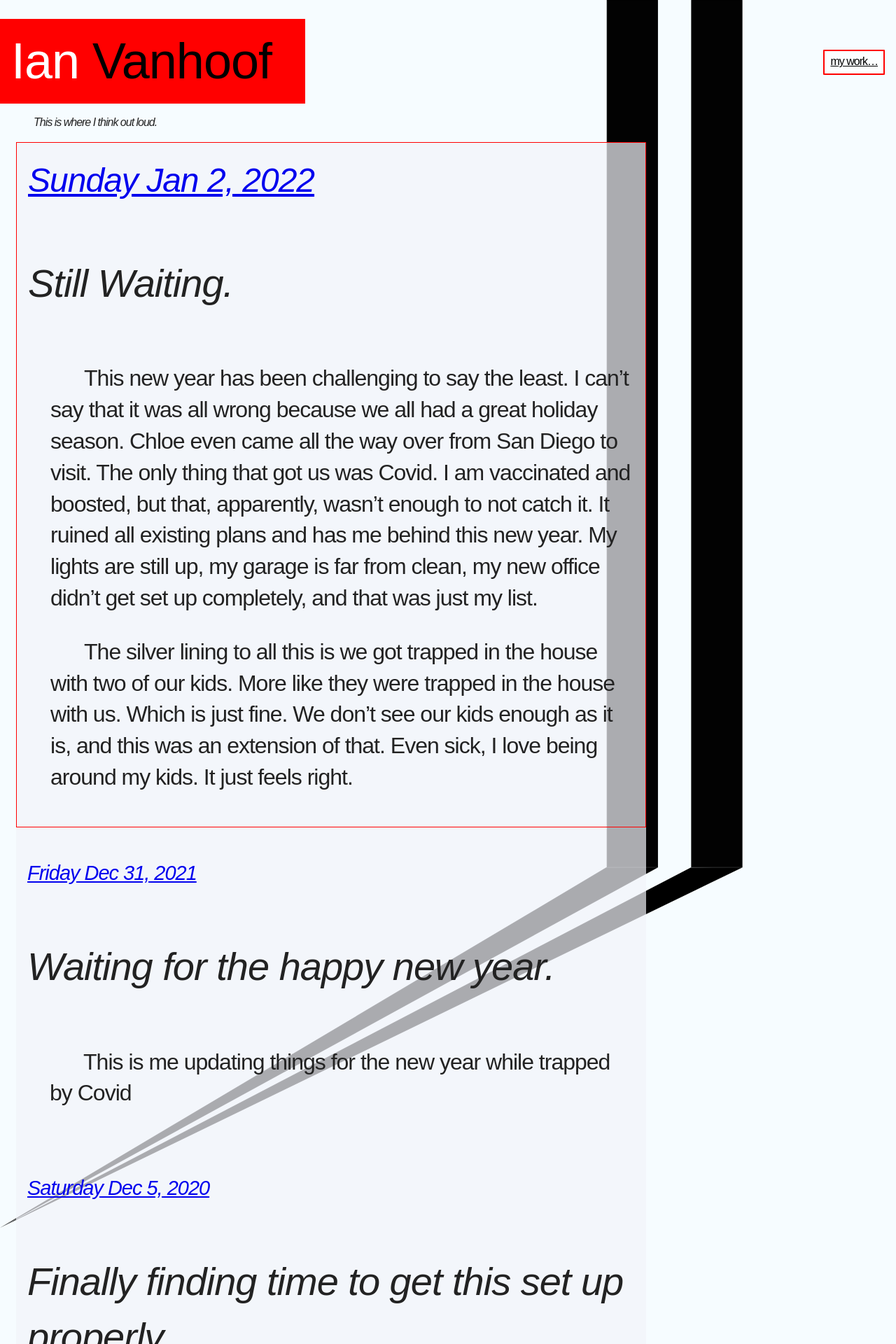
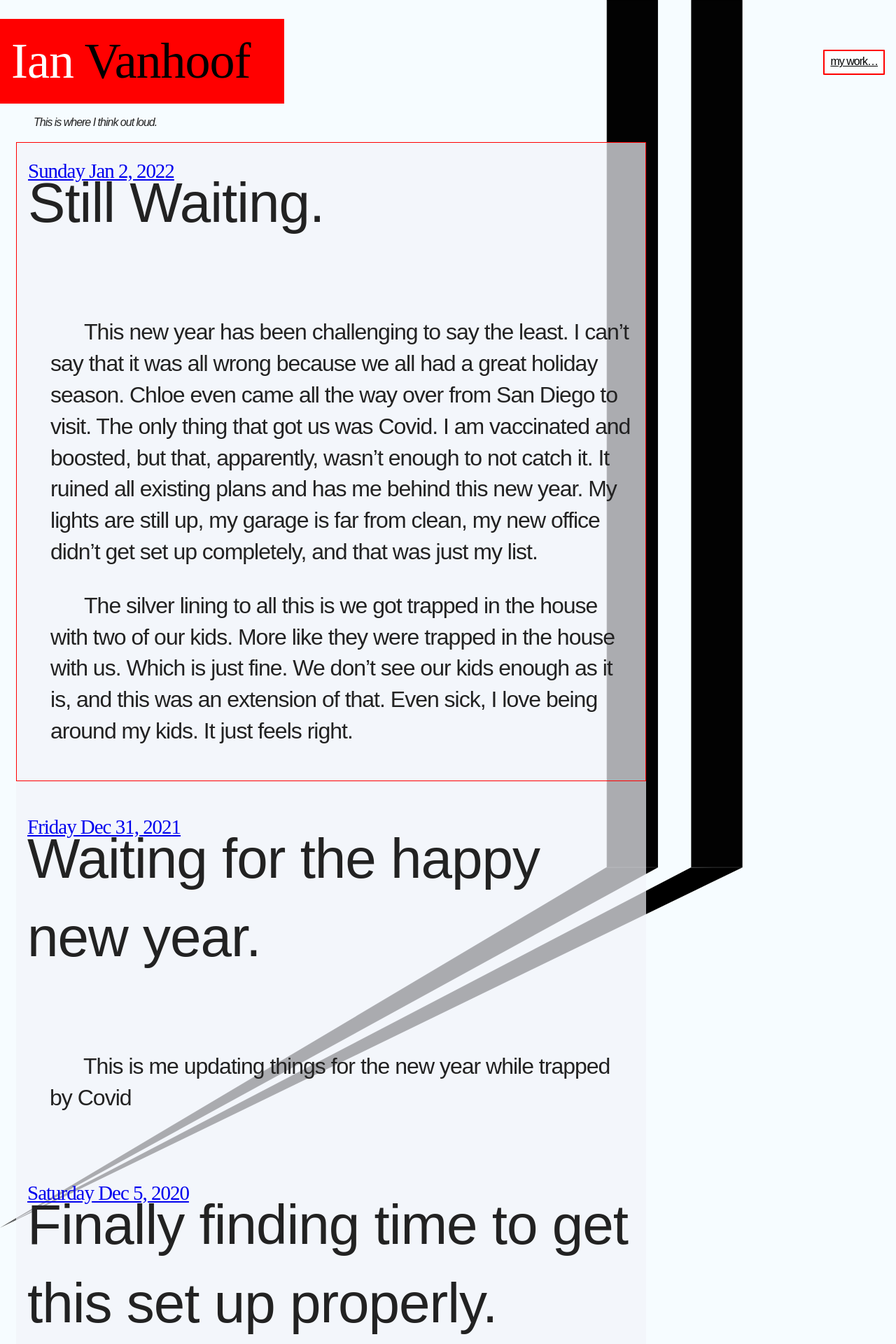
Before and after one commit to ianvanhoof/ianvanhoof.github.io, a Jekyll site: the page built from index.html, in a window 1280 px wide. Shown: the top 1920 px of the page at 70% size. Built offline with Jekyll 4.4.1, drawn with Linux system fonts in a browser that asks for light colours; some web fonts are replaced.

Commit message:
Finally got the header weights where I want them. If not the vertical rythim as of yet.

```diff
--- a/assets/main-ian.scss
+++ b/assets/main-ian.scss
@@ -4,10 +4,14 @@
   font-family: 'Ringside Regular SSm A', 'Ringside Regular SSm B',sans-serif;
 }
 @mixin font_family_sub_heading() {
-  font-family: 'Ringside Regular SSm A', 'Ringside Regular SSm B',sans-serif;
+  //font-family: "Ringside Regular SSm A", "Ringside Regular SSm B",sans-serif;
+  font-family: 'Sagittarius A', 'Sagittarius B',sans-serif;
 }
 @mixin font_family_heading() {
-  font-family: 'Sagittarius A', 'Sagittarius B',sans-serif;
+  //font-family: 'Sagittarius A', 'Sagittarius B',sans-serif;
+  font-family: "Ideal Sans A", "Ideal Sans B";
+font-style: normal;
+font-weight: 100;
 }
 // @mixin font_family_heading() {
 //   font-family: 'Nitro A' ,'Nitro B',sans-serif;
@@ -166,12 +170,12 @@ p strong,p b{
 
 h1,h2,h3,h4,h5,h6{
     @include font_family_sub_heading;
-    font-weight: 300;
-    font-style:italic;
+    font-weight: 400;
+
 }
 
 h1{
-    font-size:3.5rem;
+    font-size:5rem;
 
 }
 .front-page-heading{
@@ -219,7 +223,7 @@ h4{
 #first-post .front-page-heading{
     margin-top: 0;
     padding-top:1.25rem;
-    font-size: 3rem;
+
 }
 .post-front-page{
     padding:1rem;
@@ -232,7 +236,14 @@ h4{
 }
 #wrapper>article>h1{
     font-size:1.8103rem;
-    margin-bottom: .5rem;
+    margin-bottom: 0;
+    padding-bottom:0;
+
+}
+#wrapper>article>section>h1{
+    margin-top:-1.9rem;
+    padding-top: 0;
+
 }
 #wrapper>article>section>p{
 
@@ -264,7 +275,7 @@ h4{
 #header > h1{
     @include font_family_heading;
     font-style: normal;
-    font-weight: 400;
+    font-weight: 100;
     line-height: .8;
     width: auto;
     background-color: red;
@@ -305,7 +316,11 @@ h4{
 }
 
 .post-link{
-    font-style: italic
+    font-style: italic;
+    font-family: "Ringside Regular SSm A", "Ringside Regular SSm B";
+font-style: normal;
+font-weight: 300;
+
 }
 .post-meta{
     font-size:.85rem;
```
